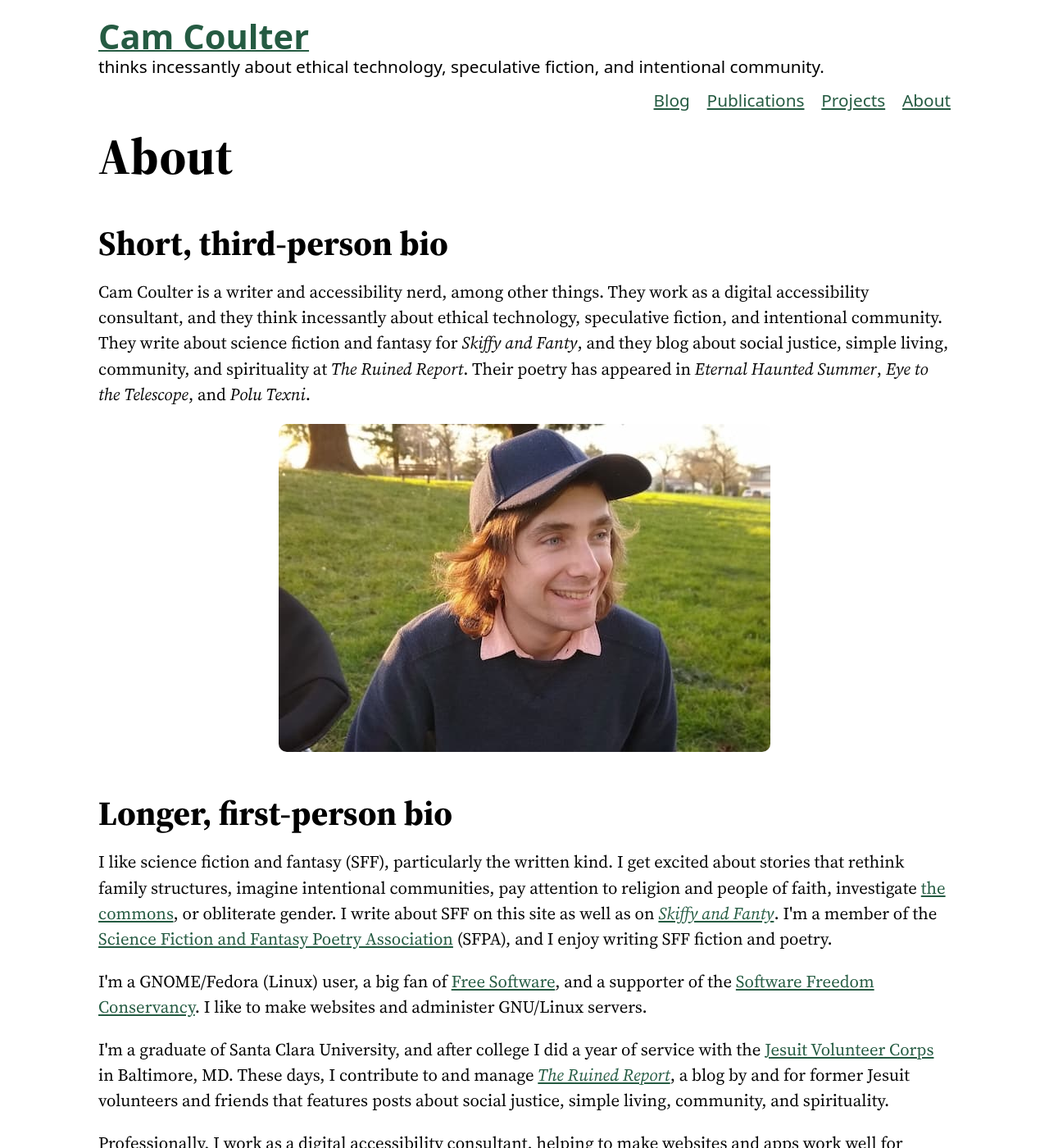
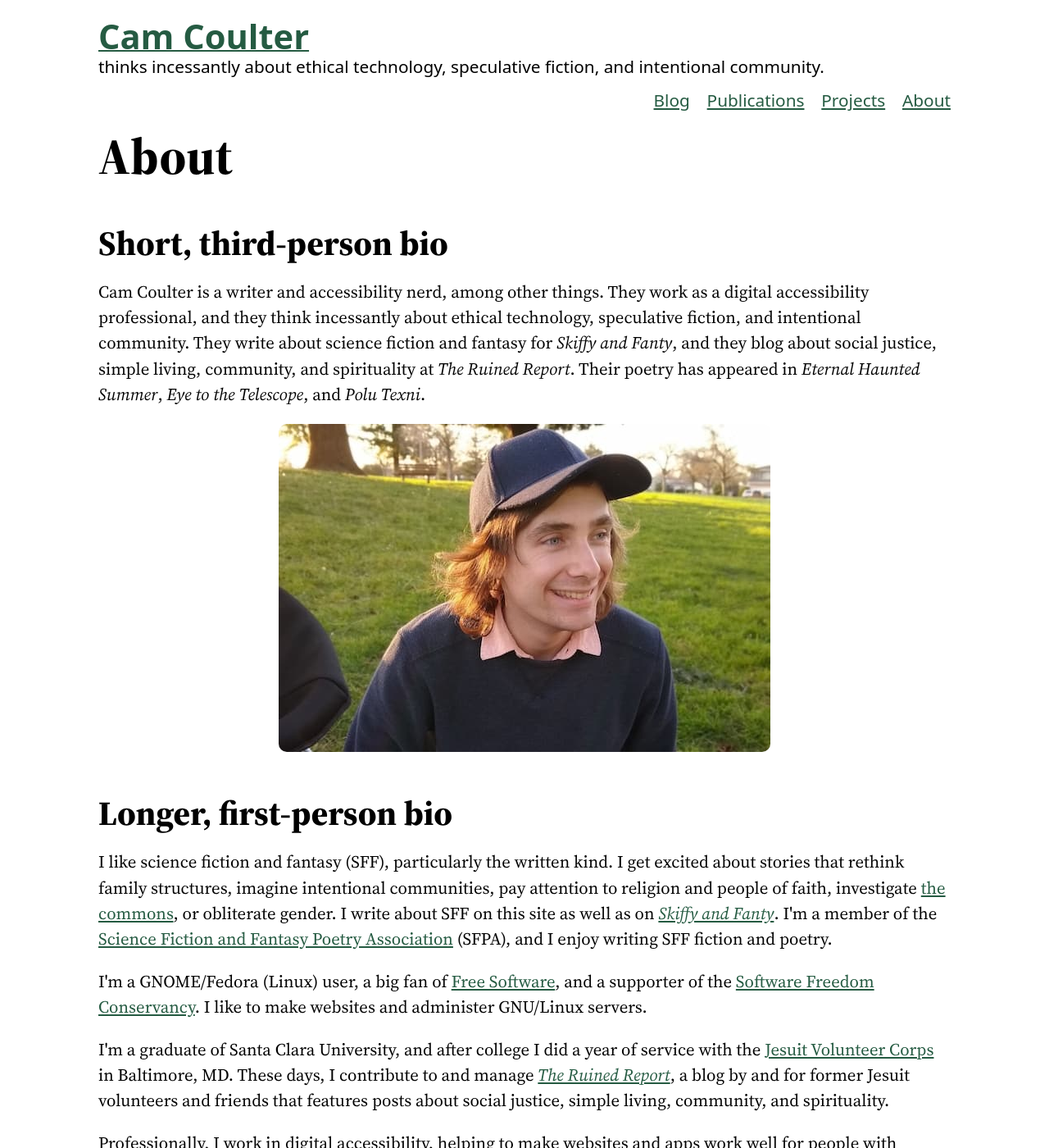
Before and after one commit to cncoulter/camcoulter.com, a Jekyll site: the page built from About.html, in a window 1280 px wide and 1400 px high. Shown: the whole window at 82% size. Built offline with Jekyll 4.4.1, drawn with Linux system fonts in a browser that asks for light colours; some web fonts are replaced; some of the changed text lies outside the part shown.

Commit message:
Update bio per new job

```diff
--- a/About.html
+++ b/About.html
@@ -11,7 +11,7 @@ description: "Cam Coulter is a writer and accessibility nerd, among other things
 
 <h2>Short, third-person bio</h2>
 
-Cam Coulter is a writer and accessibility nerd, among other things. They work as a digital accessibility consultant, and they think incessantly about ethical technology, speculative fiction, and intentional community. They write about science fiction and fantasy for <cite>Skiffy and Fanty</cite>, and they blog about social justice, simple living, community, and spirituality at <cite>The Ruined Report</cite>. Their poetry has appeared in <cite>Eternal Haunted Summer</cite>, <cite>Eye to the Telescope</cite>, and <cite>Polu Texni</cite>.
+Cam Coulter is a writer and accessibility nerd, among other things. They work as a digital accessibility professional, and they think incessantly about ethical technology, speculative fiction, and intentional community. They write about science fiction and fantasy for <cite>Skiffy and Fanty</cite>, and they blog about social justice, simple living, community, and spirituality at <cite>The Ruined Report</cite>. Their poetry has appeared in <cite>Eternal Haunted Summer</cite>, <cite>Eye to the Telescope</cite>, and <cite>Polu Texni</cite>.
 
 {% include image.html image="cam-coulter" caption="False" figClass="About__Headshot" %}
 
@@ -23,7 +23,7 @@ Cam Coulter is a writer and accessibility nerd, among other things. They work as
 
 <p>I'm a graduate of Santa Clara University, and after college I did a year of service with the <a href="http://www.jesuitvolunteers.org/">Jesuit Volunteer Corps</a> in Baltimore, MD. These days, I contribute to and manage <a href="https://theruinedreport.com/"><cite>The Ruined Report</cite></a>, a blog by and for former Jesuit volunteers and friends that features posts about social justice, simple living, community, and spirituality.</p>
 
-<p>Professionally, I work as a digital accessibility consultant, helping to make websites and apps work well for people with disabilities and for people who use assistive technologies like screen readers. I'm a <a href="https://www.accessibilityassociation.org/s/certified-professional-web-accessibility">Certified Professional in Web Accessibility</a> (CPWA) and a member of the <a href="https://www.accessibilityassociation.org/">International Association of Accessibility Professionals</a> (IAAP). Before I started working in digital accessibility, I worked in disability services, starting with two years at <a href="https://www.larcheks.org/">L'Arche Heartland</a>, a community of adults with and without developmental disabilities in the Kansas City metro area.</p>
+<p>Professionally, I work in digital accessibility, helping to make websites and apps work well for people with disabilities and for people who use assistive technologies like screen readers. I'm a <a href="https://www.accessibilityassociation.org/s/certified-professional-web-accessibility">Certified Professional in Web Accessibility</a> (CPWA) and a member of the <a href="https://www.accessibilityassociation.org/">International Association of Accessibility Professionals</a> (IAAP). Before I started working in digital accessibility, I worked in disability services, starting with two years at <a href="https://www.larcheks.org/">L'Arche Heartland</a>, a community of adults with and without developmental disabilities in the Kansas City metro area.</p>
 
 <h2 id="contact">Contact</h2>
 
```
